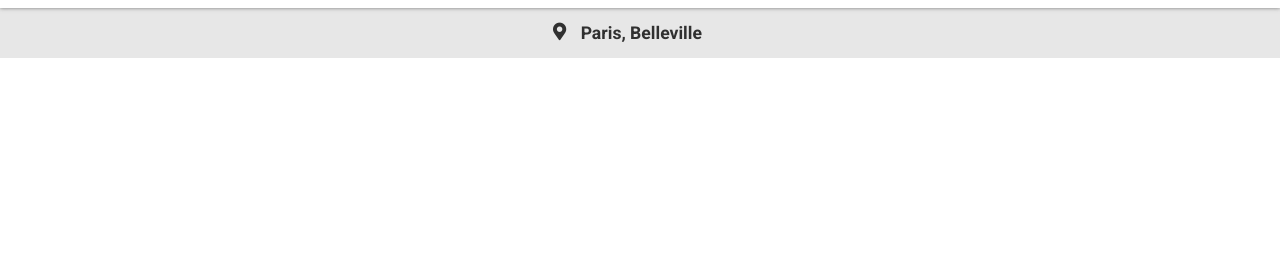
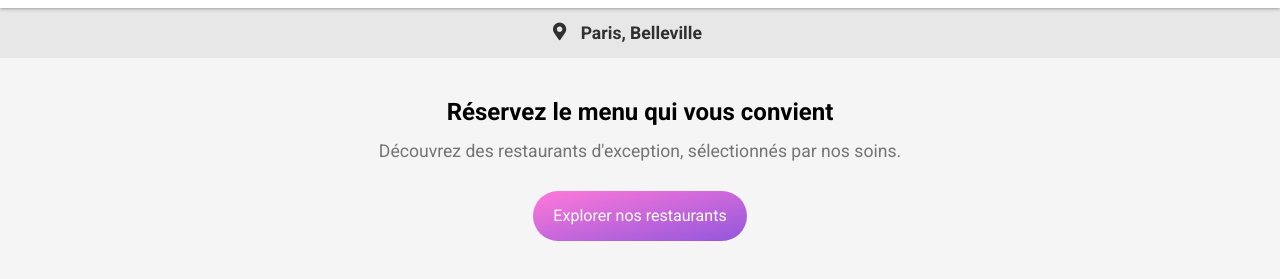
Before and after one commit to alexandre-jung/AlexandreJung_3_28082021, a website: page src/index.html in a window 1280 px wide. Shown: the part 57-336 px from the top of the page. Drawn offline with nearby package versions, Linux system fonts and the light colour scheme; files that its build step writes are made by us from their sources; a web font is replaced by a local one.

Commit message:
:sparkles: feat: add `hero` section

```diff
--- a/src/index.html
+++ b/src/index.html
@@ -53,6 +53,12 @@
         <span>Paris, Belleville</span>
     </div>
 
+    <div class="hero">
+        <h2 class='hero-heading'>Réservez le menu qui vous convient</h2>
+        <p class='hero-body'>Découvrez des restaurants d'exception, sélectionnés par nos soins.</p>
+        <button class="btn btn-primary">Explorer nos restaurants</button>
+    </div>
+
 </body>
 
 </html>
--- a/src/scss/_base.scss
+++ b/src/scss/_base.scss
@@ -9,7 +9,7 @@ html, body {
     padding: 0;
 }
 
-h1, h2 {
+h1 {
     font-family: $heading-font-family;
 }
 
@@ -65,3 +65,17 @@ header {
         margin-right: 10px;
     }
 }
+
+.hero {
+    text-align: center;
+    background-color: $gray-lighter;
+    padding: 20px 30px 55px;
+    &-heading {
+        margin: 20px 20px 15px;
+    }
+    &-body {
+        margin: 0px 0 30px;
+        font-size: 1.1em;
+        color: $gray-medium;
+    }
+}
```
